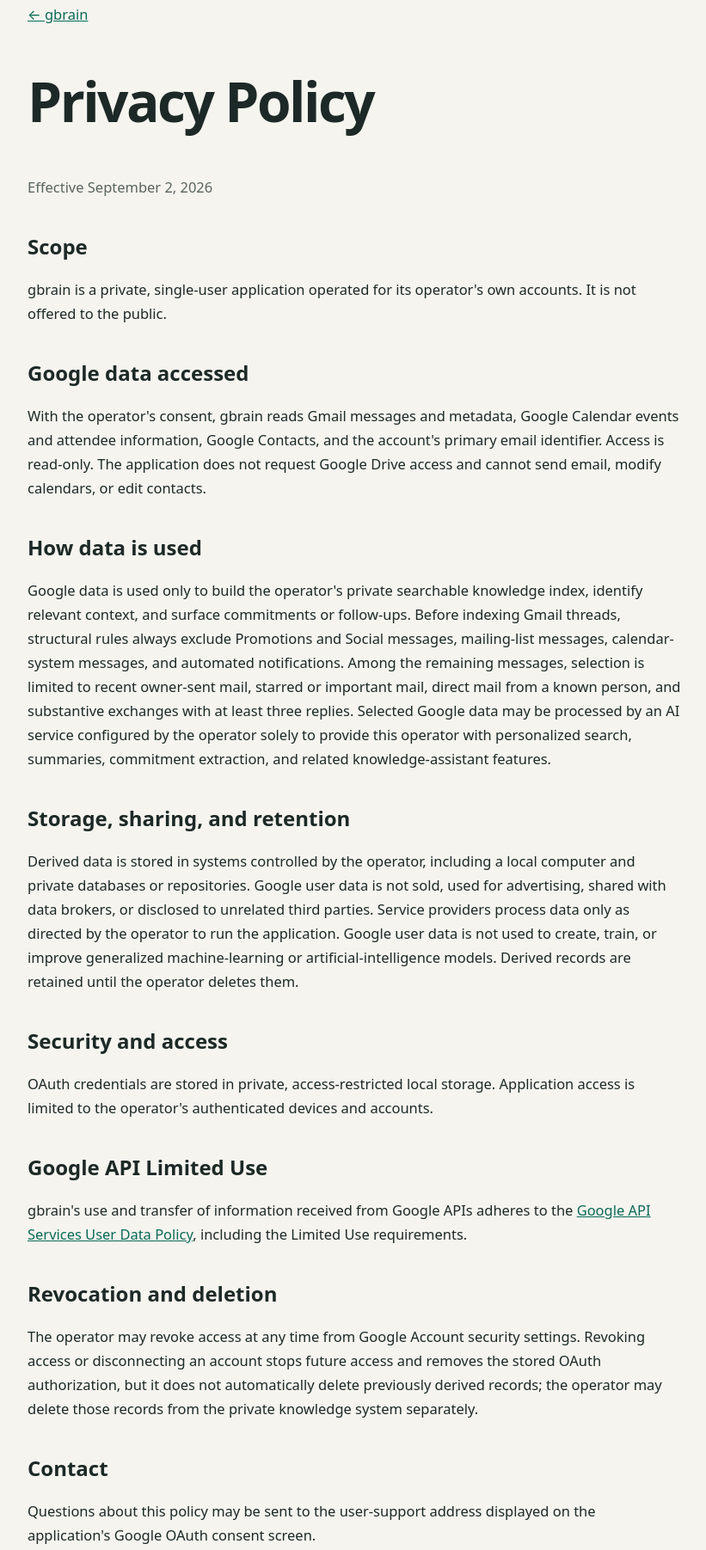
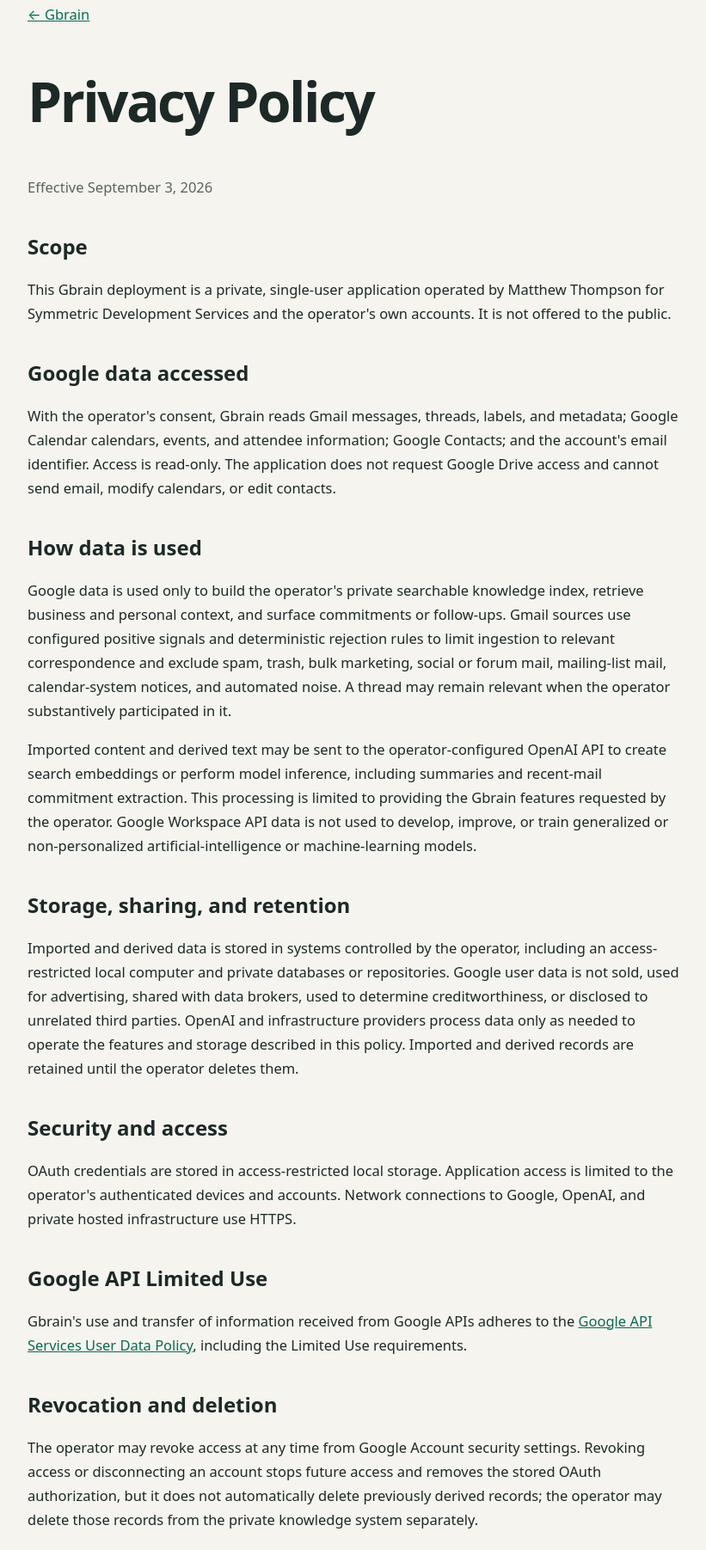
Before and after one commit to symmetric-matthew/gbrain-oauth-site, a plain HTML site: page privacy.html in a window 1280 px wide. Shown: the part 77-1880 px from the top of the page at 86% size, without its empty margins (228-1049 px from the left). Drawn offline with Linux system fonts and the light colour scheme.

Commit message:
Align OAuth disclosures with live Gbrain data flow

```diff
--- a/privacy.html
+++ b/privacy.html
@@ -3,7 +3,7 @@
 <head>
   <meta charset="utf-8">
   <meta name="viewport" content="width=device-width, initial-scale=1">
-  <title>Privacy Policy · gbrain</title>
+  <title>Privacy Policy · Gbrain</title>
   <style>
     :root { font-family: ui-sans-serif, system-ui, -apple-system, BlinkMacSystemFont, "Segoe UI", sans-serif; }
     body { margin: 0; background: #f5f4ef; color: #1d2926; }
@@ -18,33 +18,34 @@
 </head>
 <body>
   <main>
-    <p><a href="/">← gbrain</a></p>
+    <p><a href="/">← Gbrain</a></p>
     <h1>Privacy Policy</h1>
-    <p class="updated">Effective September 2, 2026</p>
+    <p class="updated">Effective September 3, 2026</p>
 
     <h2>Scope</h2>
-    <p>gbrain is a private, single-user application operated for its operator's own accounts. It is not offered to the public.</p>
+    <p>This Gbrain deployment is a private, single-user application operated by Matthew Thompson for Symmetric Development Services and the operator's own accounts. It is not offered to the public.</p>
 
     <h2>Google data accessed</h2>
-    <p>With the operator's consent, gbrain reads Gmail messages and metadata, Google Calendar events and attendee information, Google Contacts, and the account's primary email identifier. Access is read-only. The application does not request Google Drive access and cannot send email, modify calendars, or edit contacts.</p>
+    <p>With the operator's consent, Gbrain reads Gmail messages, threads, labels, and metadata; Google Calendar calendars, events, and attendee information; Google Contacts; and the account's email identifier. Access is read-only. The application does not request Google Drive access and cannot send email, modify calendars, or edit contacts.</p>
 
     <h2>How data is used</h2>
-    <p>Google data is used only to build the operator's private searchable knowledge index, identify relevant context, and surface commitments or follow-ups. Before indexing Gmail threads, structural rules always exclude Promotions and Social messages, mailing-list messages, calendar-system messages, and automated notifications. Among the remaining messages, selection is limited to recent owner-sent mail, starred or important mail, direct mail from a known person, and substantive exchanges with at least three replies. Selected Google data may be processed by an AI service configured by the operator solely to provide this operator with personalized search, summaries, commitment extraction, and related knowledge-assistant features.</p>
+    <p>Google data is used only to build the operator's private searchable knowledge index, retrieve business and personal context, and surface commitments or follow-ups. Gmail sources use configured positive signals and deterministic rejection rules to limit ingestion to relevant correspondence and exclude spam, trash, bulk marketing, social or forum mail, mailing-list mail, calendar-system notices, and automated noise. A thread may remain relevant when the operator substantively participated in it.</p>
+    <p>Imported content and derived text may be sent to the operator-configured OpenAI API to create search embeddings or perform model inference, including summaries and recent-mail commitment extraction. This processing is limited to providing the Gbrain features requested by the operator. Google Workspace API data is not used to develop, improve, or train generalized or non-personalized artificial-intelligence or machine-learning models.</p>
 
     <h2>Storage, sharing, and retention</h2>
-    <p>Derived data is stored in systems controlled by the operator, including a local computer and private databases or repositories. Google user data is not sold, used for advertising, shared with data brokers, or disclosed to unrelated third parties. Service providers process data only as directed by the operator to run the application. Google user data is not used to create, train, or improve generalized machine-learning or artificial-intelligence models. Derived records are retained until the operator deletes them.</p>
+    <p>Imported and derived data is stored in systems controlled by the operator, including an access-restricted local computer and private databases or repositories. Google user data is not sold, used for advertising, shared with data brokers, used to determine creditworthiness, or disclosed to unrelated third parties. OpenAI and infrastructure providers process data only as needed to operate the features and storage described in this policy. Imported and derived records are retained until the operator deletes them.</p>
 
     <h2>Security and access</h2>
-    <p>OAuth credentials are stored in private, access-restricted local storage. Application access is limited to the operator's authenticated devices and accounts.</p>
+    <p>OAuth credentials are stored in access-restricted local storage. Application access is limited to the operator's authenticated devices and accounts. Network connections to Google, OpenAI, and private hosted infrastructure use HTTPS.</p>
 
     <h2>Google API Limited Use</h2>
-    <p>gbrain's use and transfer of information received from Google APIs adheres to the <a href="https://developers.google.com/terms/api-services-user-data-policy">Google API Services User Data Policy</a>, including the Limited Use requirements.</p>
+    <p>Gbrain's use and transfer of information received from Google APIs adheres to the <a href="https://developers.google.com/terms/api-services-user-data-policy">Google API Services User Data Policy</a>, including the Limited Use requirements.</p>
 
     <h2>Revocation and deletion</h2>
     <p>The operator may revoke access at any time from Google Account security settings. Revoking access or disconnecting an account stops future access and removes the stored OAuth authorization, but it does not automatically delete previously derived records; the operator may delete those records from the private knowledge system separately.</p>
 
     <h2>Contact</h2>
-    <p>Questions about this policy may be sent to the user-support address displayed on the application's Google OAuth consent screen.</p>
+    <p>Questions about this policy may be sent to <a href="mailto:matthew@symmetricproperties.com">matthew@symmetricproperties.com</a>.</p>
   </main>
 </body>
 </html>
```
Also changed, not shown: index.html (+5 -4 lines), terms.html (+5 -5 lines).
